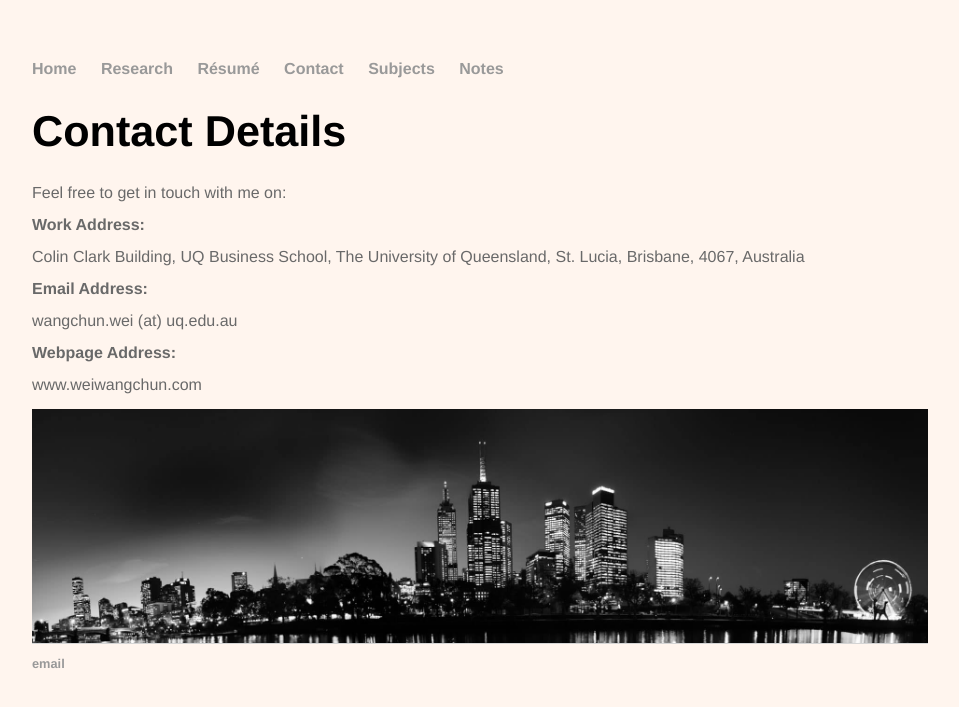
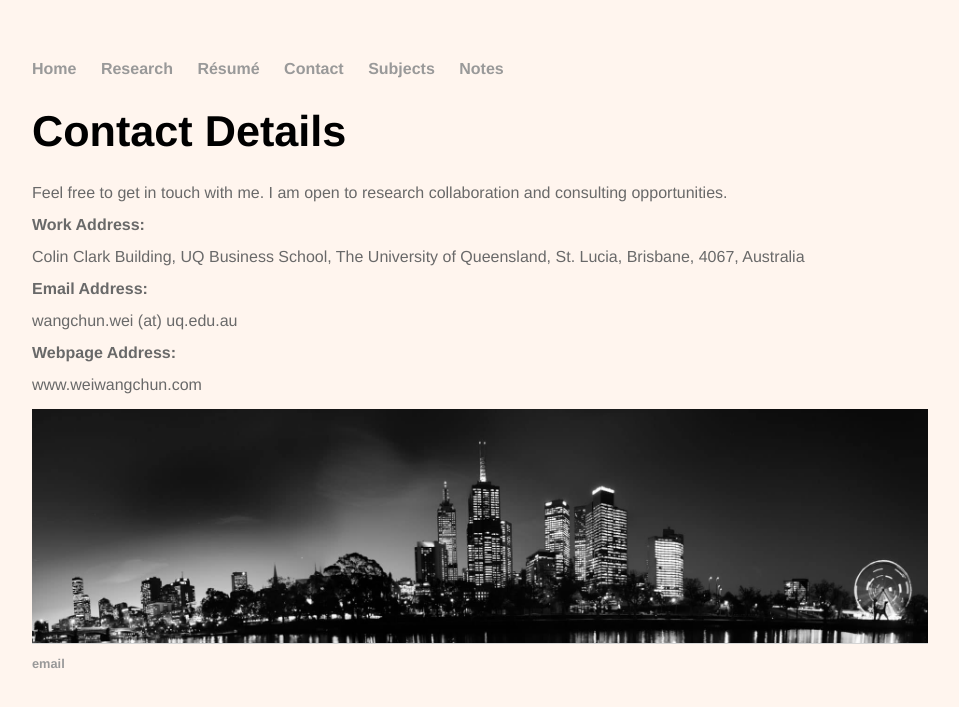
Before and after one commit to weiwangchun/weiwangchun.github.io, a Jekyll site: the page built from contact/index.html, in a window 1280 px wide. Shown: the top 707 px of the page, without its empty margins (160-1119 px from the left). Built offline with Jekyll 4.4.1, drawn with Linux system fonts in a browser that asks for light colours.

Commit message:
Update index.html

```diff
--- a/contact/index.html
+++ b/contact/index.html
@@ -5,7 +5,7 @@ title: Contact Details
 <div class="blurb">
 	<h1>Contact Details</h1>
 
-  <p> Feel free to get in touch with me on: </p>
+  <p> Feel free to get in touch with me. I am open to research collaboration and consulting opportunities. </p>
   <p><strong> Work Address: </strong></p>
 	<p>Colin Clark Building, UQ Business School, The University of Queensland, St. Lucia, Brisbane, 4067, Australia </p>
 
```
